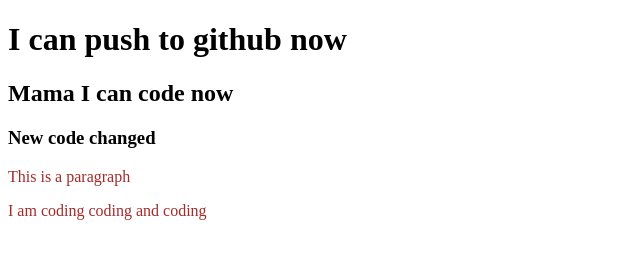
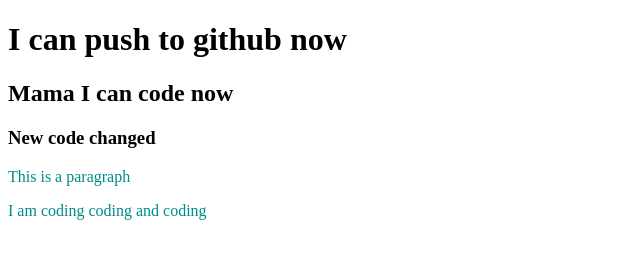
Before and after one commit to AkmolPhero/My-second-repo, a plain HTML site: page index.html in a window 1280 px wide. Shown: the whole page, without its empty margins (0-640 px from the left). Drawn offline with Linux system fonts and the light colour scheme.

Commit message:
color changed

```diff
--- a/style.css
+++ b/style.css
@@ -1,3 +1,3 @@
 p{
-    color: brown;
+    color: darkcyan;
 }
```
